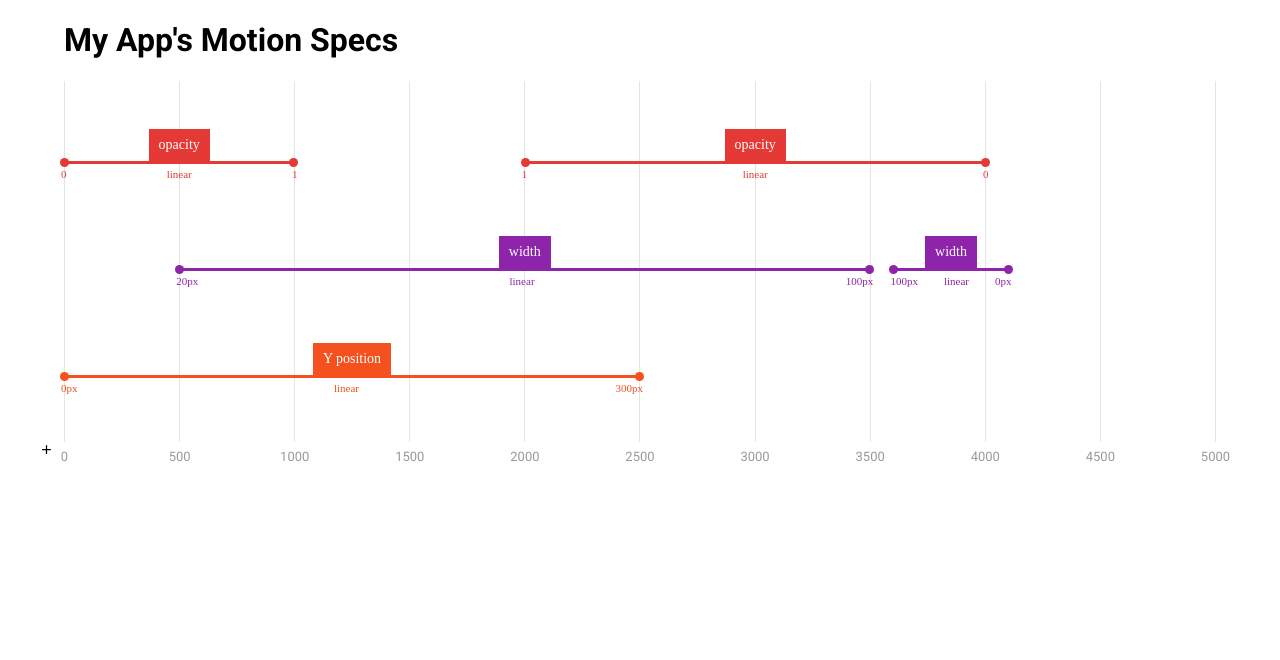
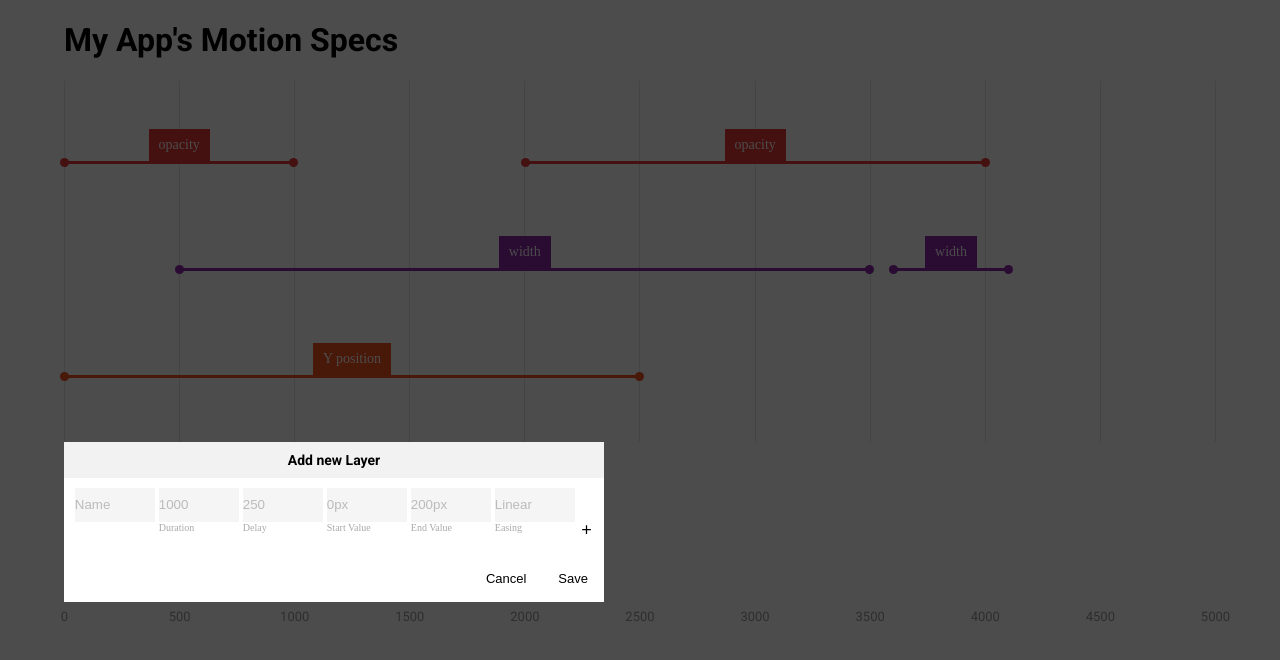
Before and after one commit to gastonfig/spectacular, a React (Create React App) app: page / in a window 1280 px wide. Shown: the top 660 px of the page. Built offline with nearby package versions, Linux system fonts and the light colour scheme.

Commit message:
Entry v2

```diff
--- a/src/App.js
+++ b/src/App.js
@@ -12,7 +12,7 @@ class App extends Component {
     super(props);
 
     this.state = {
-      isEntryOpen: false,
+      isEntryOpen: true,
       timelineData: timelineData,
       times: []
     };
@@ -40,7 +40,6 @@ class App extends Component {
     this.setState({ isEntryOpen: !this.state.isEntryOpen });
   }
 
-  // Remove layer
   removeLayer(layerIndex) {
     const { timelineData } = this.state;
     const newLayers = [...timelineData.layers];
@@ -50,7 +49,6 @@ class App extends Component {
 
     this.setState({timelineData: newTimelineData});
   }
-
 
   getTimes() {
     const scaleLength = timelineData.totalTime;
@@ -70,10 +68,7 @@ class App extends Component {
     return (
       <div className="App">
         <h1>My App's Motion Specs</h1>
-        {
-          isEntryOpen &&
-          <Entry addLayer={this.addLayer} toggleEntry={this.toggleEntry}/>
-        }
+
         <Timeline
           layers={timelineData.layers}
           isEntryOpen={isEntryOpen}
@@ -82,6 +77,10 @@ class App extends Component {
           toggleEntry={this.toggleEntry}
           totalTime={timelineData.totalTime}
         />
+        {
+          isEntryOpen &&
+          <Entry addLayer={this.addLayer} toggleEntry={this.toggleEntry}/>
+        }
         <TimeRuler data={timelineData.totalTime} times={times}/>
       </div>
     );
--- a/src/components/Animation.js
+++ b/src/components/Animation.js
@@ -19,6 +19,7 @@ const Values = styled.div`
   justify-content: space-between;
   margin-left: -3px;
   margin-top: 4px;
+  opacity: 0;
   transition: opacity 300ms ease-in-out;
   width: calc(100% + 6px);
 
--- a/src/components/AnimationFieldset.js
+++ b/src/components/AnimationFieldset.js
@@ -1,7 +1,10 @@
 import React, { Component } from 'react';
 import styled from "styled-components";
 
+import Button from "./form/Button";
 import Input from './form/Input';
+
+import clear from '../svg/clear.svg';
 
 class AnimationFieldset extends Component {
   constructor(props) {
@@ -34,46 +37,52 @@ class AnimationFieldset extends Component {
     return (
       <Fieldset>
         <Input
-          label="Duration"
+          label="1000"
           name="duration"
           value={ this.state.duration }
           onChange={ this.handleInputChange }
         />
         <Input
-          label="Delay"
+          label="250"
           name="delay"
           value={ this.state.delay }
           onChange={ this.handleInputChange }
         />
         <Input
-          label="Start value"
+          label="0px"
           name="startValue"
           value={ this.state.startValue }
           onChange={ this.handleInputChange }
         />
         <Input
-          label="End value"
+          label="200px"
           name="endValue"
           value={ this.state.endValue }
           onChange={ this.handleInputChange }
         />
         <Input
-          label="Easing"
+          label="Linear"
           name="easing"
           value={ this.state.easing }
           onChange={ this.handleInputChange }
         />
+
+        { this.props.hasMultipleAnimations &&
+          <Button
+            alt="Cancel"
+            iconSrc={clear}
+            onClick={() => this.props.removeAnimation(this.props.animationIndex)}
+          />
+        }
       </Fieldset>
     )
   }
 };
 
-const Fieldset = styled.fieldset`
-  background: #f1f1f1;
+const Fieldset = styled.div`
   border: none;
+  display: flex;
   margin: 0;
-  padding: 0.75rem;
-  width: 25%;
 `;
 
 export default AnimationFieldset;
--- a/src/components/Entry.js
+++ b/src/components/Entry.js
@@ -5,9 +5,7 @@ import Input from './form/Input';
 import AnimationFieldset from './AnimationFieldset';
 import Button from "./form/Button";
 
-import add from '../svg/add.svg';
-import clear from '../svg/clear.svg';
-import done from '../svg/done.svg';
+import addIcon from '../svg/add.svg';
 
 class Entry extends Component {
   constructor(props) {
@@ -22,11 +20,18 @@ class Entry extends Component {
     this.addAnotherAnimation = this.addAnotherAnimation.bind(this);
     this.handleAddLayer = this.handleAddLayer.bind(this);
     this.handleInputChange = this.handleInputChange.bind(this);
+    this.removeAnimation = this.removeAnimation.bind(this);
   }
 
   addAnimation(animationData, animationIndex = 0) {
     const animations = [...this.state.animations];
     animations[animationIndex] = animationData;
+    this.setState({ animations });
+  }
+
+  removeAnimation(animationIndex) {
+    const animations = [...this.state.animations];
+    animations.splice(animationIndex, 1);
     this.setState({ animations });
   }
 
@@ -51,41 +56,108 @@ class Entry extends Component {
   }
 
   render() {
+    const { animations, name } = this.state;
+    const hasMultipleAnimations = animations.length > 1;
+
     return (
-      <EntryForm>
-        <H2>New Layer</H2>
+      <Wrapper>
+        <FormContainer>
+          <H2>Add new Layer</H2>
+
+          <FlexWrapper>
             <Input
               label="Name"
               name="name"
-          value={this.state.name}
-          onChange={this.handleInputChange}
+              value={ name }
+              onChange={ this.handleInputChange }
             />
-        <H3>Animations</H3>
+
+            <div>
               {
-          this.state.animations.map((animation, index) => (
-            <AnimationFieldset addAnimation={this.addAnimation} animationIndex={index} key={index}/>
+                animations.map((animation, index) => (
+                  <AnimationFieldset
+                    addAnimation={this.addAnimation}
+                    hasMultipleAnimations={ hasMultipleAnimations }
+                    key={ index }
+                    removeAnimation={this.removeAnimation}
+                  />
                 ))
               }
-        <Button alt="Add another animation" iconSrc={add} onClick={this.addAnotherAnimation} />
+              <HeaderLabels addIcon={ addIcon } addAnotherAnimation={ this.addAnotherAnimation } />
+            </div>
 
-        <Button alt="Cancel" iconSrc={clear} onClick={this.props.toggleEntry} />
-        <Button alt="Done" iconSrc={done} onClick={this.handleAddLayer} />
-      </EntryForm>
+          </FlexWrapper>
+
+          <ButtonContainer>
+            <Button alt="Cancel" onClick={this.props.toggleEntry} />
+            <Button alt="Save" onClick={this.handleAddLayer} />
+          </ButtonContainer>
+        </FormContainer>
+      </Wrapper>
     )
   }
 };
 
-const H2 = styled.h2`
-  margin-top: 0;
+const HeaderLabels = ({addIcon, addAnotherAnimation}) => (
+  <HeaderContainer>
+    <HeaderLabel>Duration</HeaderLabel>
+    <HeaderLabel>Delay</HeaderLabel>
+    <HeaderLabel>Start Value</HeaderLabel>
+    <HeaderLabel>End Value</HeaderLabel>
+    <HeaderLabel>Easing</HeaderLabel>
+    <Button alt="Add another animation" iconSrc={addIcon} onClick={addAnotherAnimation} />
+  </HeaderContainer>
+);
+
+const HeaderContainer = styled.div`
+  display: flex;
+  justify-content:
 `;
 
-const H3 = styled.h3`
-  /* margin-top: 0; */
+const HeaderLabel = styled.span`
+  color: #aaa;
+  font-family: 'Roboto Mono';
+  font-size: 10px;
+  width: 84px;
 `;
 
-const EntryForm = styled.div`
-  background: #f9f9f9;
-  padding: 2rem;
+const H2 = styled.h2`
+  background: #f2f2f2;
+  margin: 0 0 10px 0;
+  font-size: 14px;
+  padding: 10px 0;
+  text-align: center;
+`;
+
+const Wrapper = styled.div`
+  &:before {
+    background: rgba(0, 0, 0, .7);
+    content: '';
+    display: block;
+    height: 100vh;
+    left: 0;
+    position: fixed;
+    top: 0;
+    width: 100vw;
+  }
+`;
+
+const FormContainer = styled.div`
+  background: #fff;
+  position: relative;
+  width: 540px;
+`;
+
+const FlexWrapper = styled.div`
+  display: flex;
+  padding: 0 2%;
+  margin-bottom: 1rem;
+`;
+
+const ButtonContainer = styled.div`
+  display: flex;
+  justify-content: flex-end;
+  padding: 0.5rem 0;
 `;
 
 export default Entry;
--- a/src/components/form/Button.js
+++ b/src/components/form/Button.js
@@ -7,12 +7,22 @@ const Button = ({
   iconSrc,
   onClick,
 }) => (
-  <ButtonStyled className={className} onClick={ onClick }><img src={ iconSrc } alt={ alt }/></ButtonStyled>
+  <ButtonStyled className={ className } iconSrc={ iconSrc } onClick={ onClick }>
+    { iconSrc ?
+      <img src={ iconSrc } alt={ alt }/>
+      : alt
+    }
+  </ButtonStyled>
 );
 
 const ButtonStyled = styled.button`
   background: none;
   border: none;
+  font-size: 13px;
+  font-weight: 500;
+  padding: 0.5rem 1rem;
+
+  ${ props => props.iconSrc && `
     font-size: 0.5rem;
     padding: 0;
 
@@ -20,6 +30,7 @@ const ButtonStyled = styled.button`
       height: 15px;
       width: 15px;
     }
+  `}
 `;
 
 export default Button;
--- a/src/components/form/Input.js
+++ b/src/components/form/Input.js
@@ -22,7 +22,6 @@ const Input = ({
 const Label = styled.label`
   display: block;
   font-size: 14px;
-  margin-bottom: 8px;
 
   span {
     position:absolute;
@@ -39,7 +38,24 @@ const InputStyled = styled.input`
   display: block;
   border: none;
   border-bottom: 1px solid #ddd;
-  padding: 4px;
+  margin-right: 4px;
+  padding: 9px 0;
+  width: 80px;
+  outline: none;
+
+  ${props => props.value === '' && `
+    background: #f5f5f5;
+    border-color: transparent;
+    &:focus {
+      background: none;
+      border-color: #ddd;
+    }
+  `}
+
+  &::placeholder {
+    opacity: 0.45;
+  }
+
 `;
 
 export default Input;
```
Lines whose indentation alone changed are shown as unchanged.
